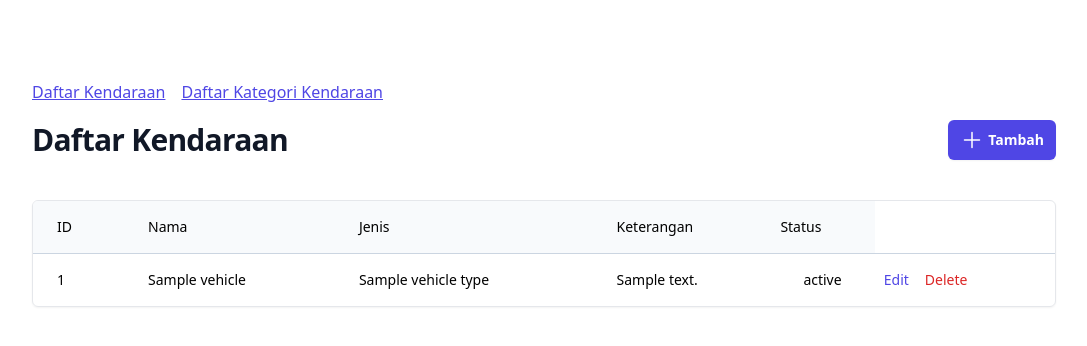
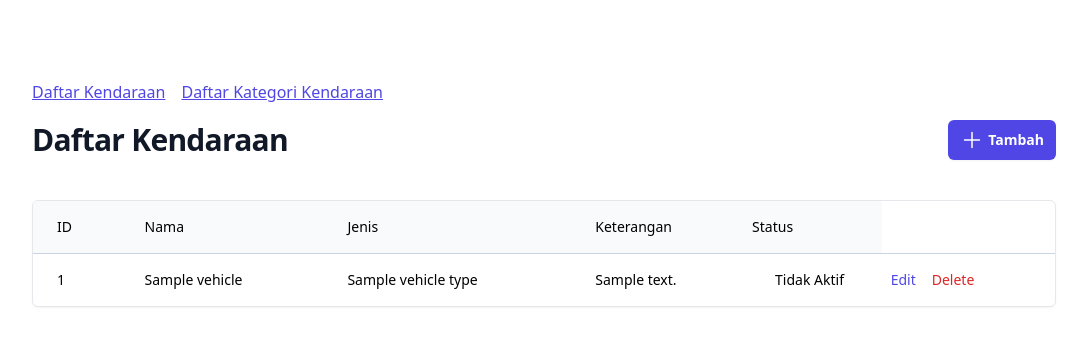
Before and after one commit to fikrifyanto/symfony-crud, a Symfony app: template templates/index.html.twig in a window 1280 px wide. Shown: the top 346 px of the page, without its empty margins (96-1183 px from the left). Run offline with Twig, Linux system fonts and the light colour scheme; the template is opened without the code that fills it: most values are stand-ins (such as "Sample title", 1, 10 or a date in 2020); style sheets or scripts are compiled from the project's sources; some libraries are stand-ins or nearby versions; some web fonts are replaced.

Commit message:
Fix display status

```diff
--- a/templates/index.html.twig
+++ b/templates/index.html.twig
@@ -44,10 +44,17 @@
                     <td class="py-4 px-6">{{ vehicle.name }}</td>
                     <td class="py-4 px-6">{{ vehicle.vehicleType.name }}</td>
                     <td class="py-4 px-6">{{ vehicle.description }}</td>
-                    <td class="py-4 pl-6">{{ vehicle.status }}</td>
+                    <td class="py-4 pl-6">
+                        {% if vehicle.status == 1 %}
+                            Aktif
+                        {% else %}
+                            Tidak Aktif
+                        {% endif %}
+                    </td>
                     <td class="text-gray-600 py-4 pr-6 text-right flex items-center">
                         <a href="{{ path('editVehicle', { id: vehicle.id }) }}" class="text-indigo-600 px-2">Edit</a>
-                        <form action="{{ path('deleteVehicle', {'id': vehicle.id}) }}" method="POST" onsubmit="return confirm('Are you sure you want to delete this item?');">
+                        <form action="{{ path('deleteVehicle', {'id': vehicle.id}) }}" method="POST"
+                              onsubmit="return confirm('Are you sure you want to delete this item?');">
                             <input type="hidden" name="_method" value="DELETE">
                             <input type="hidden" name="_token" value="{{ csrf_token('delete' ~ vehicle.id) }}">
                             <button type="submit" class="text-red-600 px-2">
```
Also changed, not shown: templates/vehicle_type/index.html.twig (+7 -1 lines).
